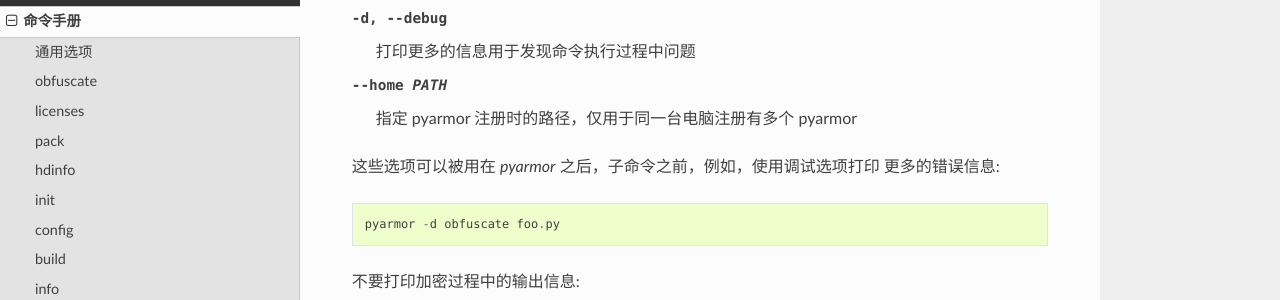
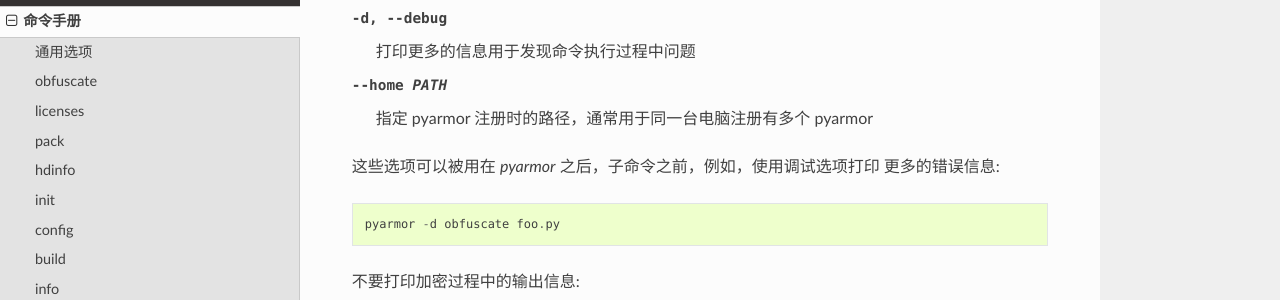
Before and after one commit to dashingsoft/pyarmor-docs-zh, a Sphinx documentation site: the page built from docs/man.rst, in a window 1280 px wide and 900 px high, scrolled down 1249 px. Shown: the part 149-449 px from the top of the window. Built offline with Sphinx 7.4.7 and the Read the Docs theme 2.0.0, drawn with Linux system fonts in a browser that asks for light colours.

Commit message:
Refine doc

```diff
--- a/docs/man.rst
+++ b/docs/man.rst
@@ -51,7 +51,7 @@
 -v, --version                显示版本信息
 -q, --silent                 在控制台不显示日志
 -d, --debug                  打印更多的信息用于发现命令执行过程中问题
---home PATH                  指定 pyarmor 注册时的路径，仅用于同一台电脑注册有多个 pyarmor
+--home PATH                  指定 pyarmor 注册时的路径，通常用于同一台电脑注册有多个 pyarmor
 
 这些选项可以被用在 `pyarmor` 之后，子命令之前，例如，使用调试选项打印
 更多的错误信息::
```
